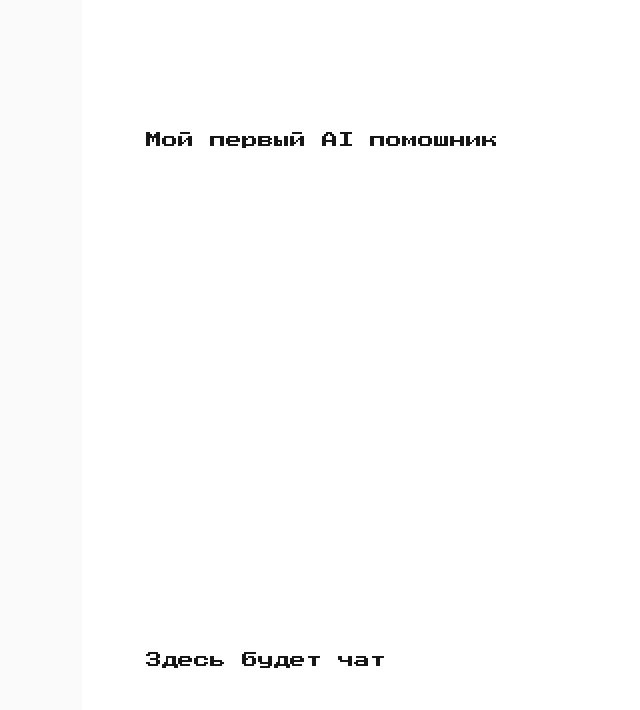
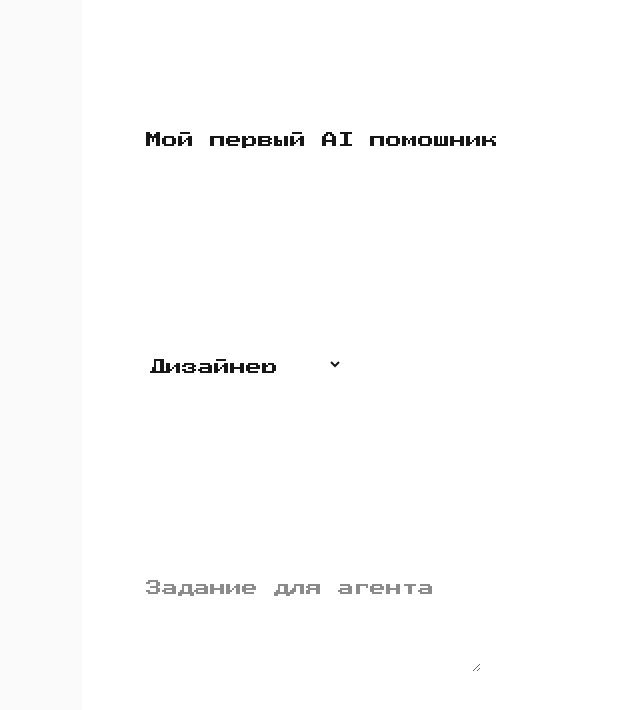
Before and after one commit to depst0r/ai-agent-team, a Next.js app: page / in a window 1280 px wide. Shown: the top 710 px of the page, without its empty margins (174-814 px from the left). Built offline with nearby package versions, Linux system fonts and the light colour scheme.

Commit message:
page-state

```diff
--- a/app/page.tsx
+++ b/app/page.tsx
@@ -1,12 +1,31 @@
+'use client'
+import { useState } from "react";
 
 
 export default function Home() {
+
+  const [agent, setAgent] = useState( 'designer')
+  const [message, setMessage] = useState('')
+  const [reply, setReply] = useState('')
+  const [loading, setLoading] = useState(false)
+
+
   return (
     <>
     <div className="flex flex-col flex-1 items-center justify-center bg-zinc-50  dark:bg-black">
       <main className="flex flex-1 w-full max-w-3xl flex-col items-center justify-between py-32 px-16 bg-white dark:bg-black sm:items-start">
         <h1>Мой первый AI помошник </h1>
-        <p>Здесь будет чат</p>
+        <select value={agent} onChange={e => setAgent(e.target.value)  }>
+          <option value="designer">Дизайнер</option>
+          <option value="developer">Разработчик</option>
+          <option value="tester">Тестировщик</option>
+        </select>
+        <textarea
+        rows={4}
+        placeholder="Задание для агента"
+        value={message}
+        onChange={e => setMessage(e.target.value)}
+        ></textarea>
       </main>
     </div>
     </>
--- /dev/null
+++ b/lib/agents/default.ts
@@ -0,0 +1 @@
+export const DEFAULT_PROMPT = 'Отвечай коротко, с юмором, такая информация не обрабатывается'
--- a/lib/agents/index.ts
+++ b/lib/agents/index.ts
@@ -1,6 +1,8 @@
 import { DESIGNER_PROMPT } from '@/lib/agents/designer'
 import { DEVELOPER_PROMPT } from '@/lib/agents/developer';
 import { TESTER_PROMPT } from '@/lib/agents/tester';
+import { DEFAULT_PROMPT } from './default';
+
 
 export const getPrompt = (agent: string) => {
 
@@ -8,7 +10,6 @@ export const getPrompt = (agent: string) => {
         case 'designer': return DESIGNER_PROMPT
         case 'developer': return DEVELOPER_PROMPT
         case 'tester': return TESTER_PROMPT
-        default:
-        return 'Выбрать агента'
+        default: return DEFAULT_PROMPT
     }
 }
```
